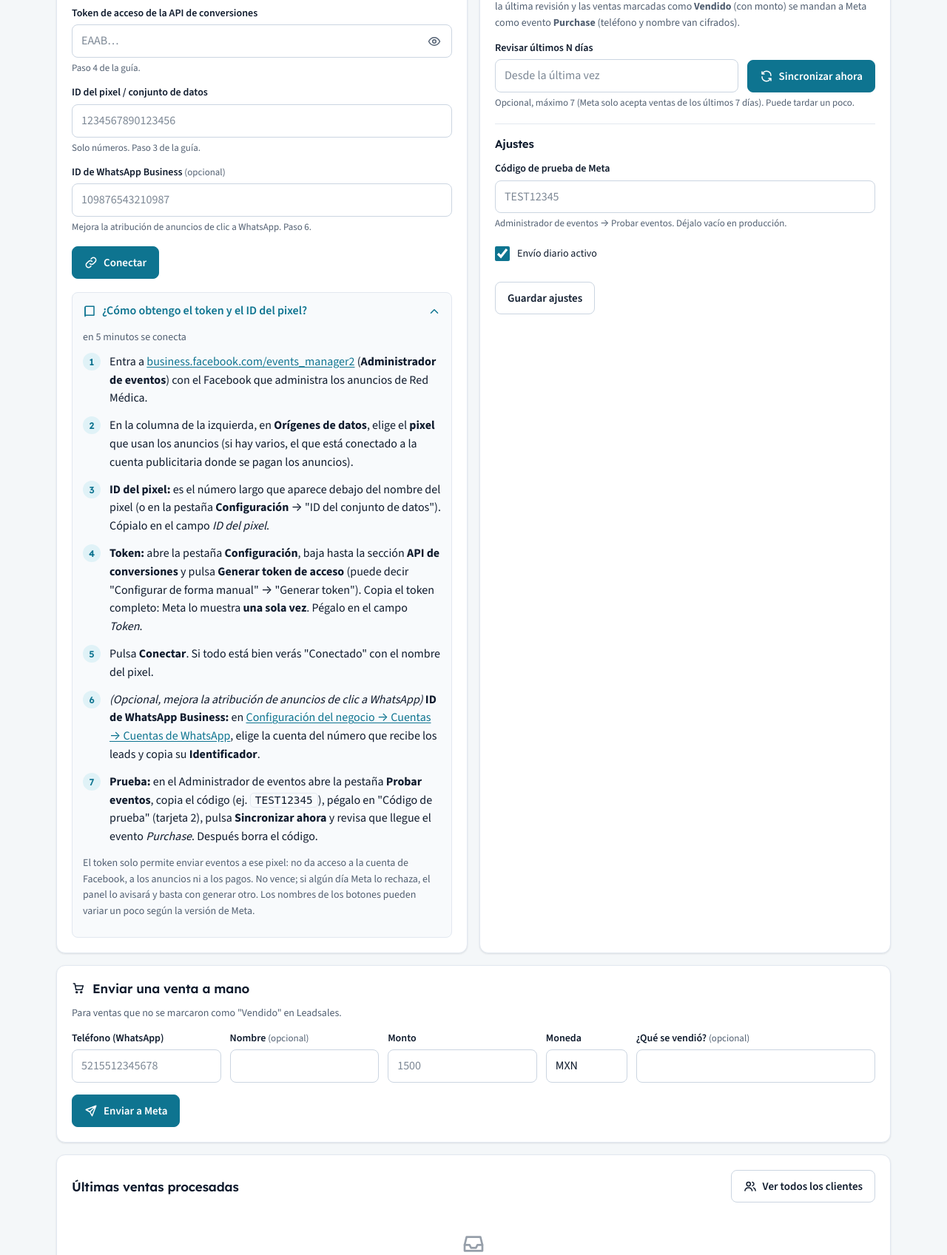
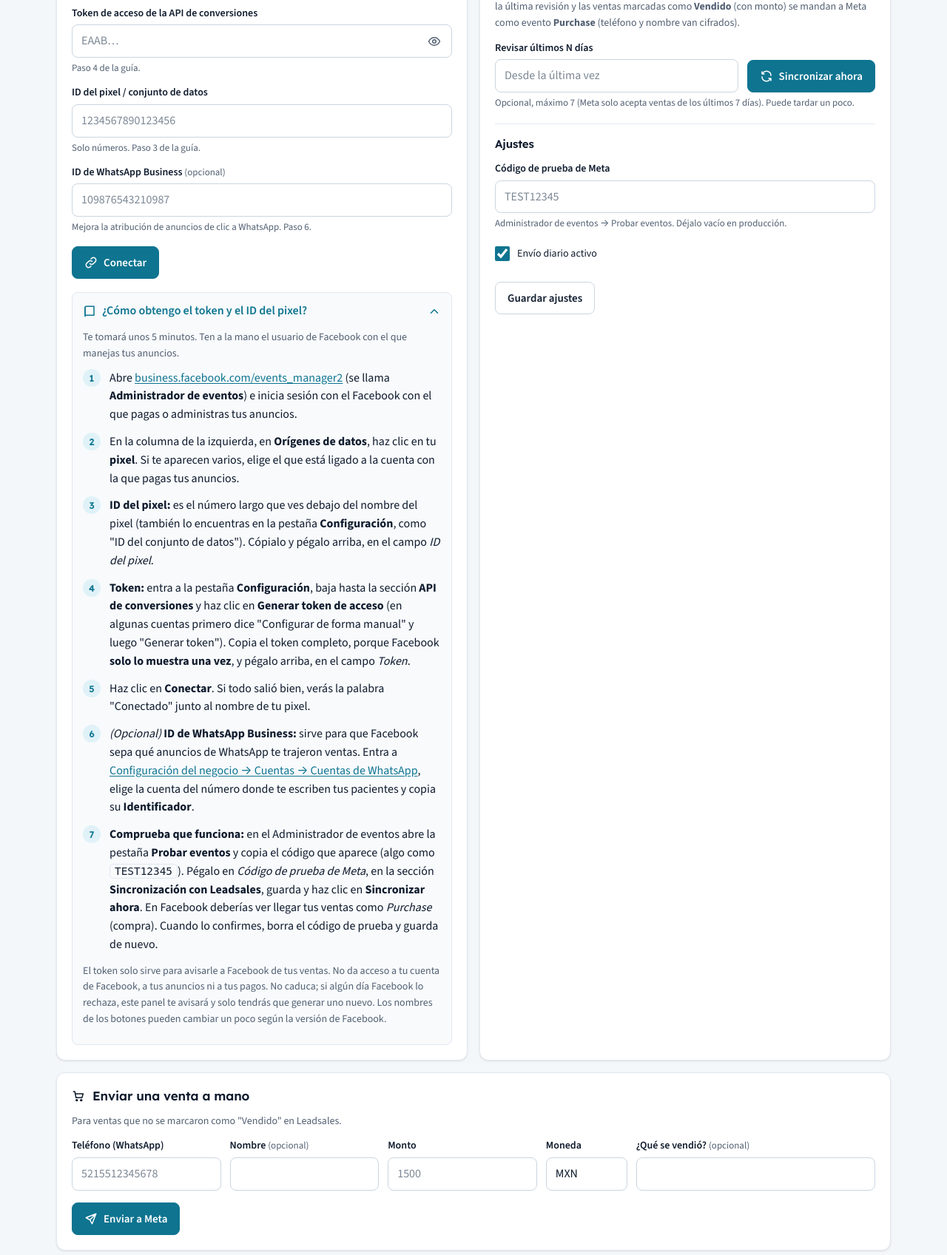
Before and after one commit to edudevats/integracion, a Flask app: page / in a window 1280 px wide. Shown: the part 470-2167 px from the top of the page at 74% size. Run offline with Flask 3, Linux system fonts and the light colour scheme; the visitor is signed in with stand-in values (Sample User, id 1); data that the repository does not hold is empty.

Commit message:
dialogos usuario final

```diff
--- a/templates/dashboard.html
+++ b/templates/dashboard.html
@@ -102,28 +102,29 @@
     <details class="guide" {% if st == "none" %}open{% endif %}>
       <summary><svg class="icon" aria-hidden="true"><use href="#i-book"/></svg>¿Cómo obtengo el token y el ID del pixel?<svg class="icon chev" aria-hidden="true"><use href="#i-chev"/></svg></summary>
       <div class="body">
-      <p class="muted">en 5 minutos se conecta</p>
+      <p class="muted">Te tomará unos 5 minutos. Ten a la mano el usuario de Facebook con el que manejas tus anuncios.</p>
       <ol>
-        <li>Entra a <a href="https://business.facebook.com/events_manager2" target="_blank" rel="noopener">business.facebook.com/events_manager2</a>
-          (<b>Administrador de eventos</b>) con el Facebook que administra los anuncios de Red Médica.</li>
-        <li>En la columna de la izquierda, en <b>Orígenes de datos</b>, elige el <b>pixel</b> que usan los anuncios
-          (si hay varios, el que está conectado a la cuenta publicitaria donde se pagan los anuncios).</li>
-        <li><b>ID del pixel:</b> es el número largo que aparece debajo del nombre del pixel (o en la pestaña
-          <b>Configuración</b> → "ID del conjunto de datos"). Cópialo en el campo <i>ID del pixel</i>.</li>
-        <li><b>Token:</b> abre la pestaña <b>Configuración</b>, baja hasta la sección <b>API de conversiones</b> y pulsa
-          <b>Generar token de acceso</b> (puede decir "Configurar de forma manual" → "Generar token").
-          Copia el token completo: Meta lo muestra <b>una sola vez</b>. Pégalo en el campo <i>Token</i>.</li>
-        <li>Pulsa <b>Conectar</b>. Si todo está bien verás "Conectado" con el nombre del pixel.</li>
-        <li><i>(Opcional, mejora la atribución de anuncios de clic a WhatsApp)</i> <b>ID de WhatsApp Business:</b>
-          en <a href="https://business.facebook.com/settings/whatsapp-business-accounts" target="_blank" rel="noopener">Configuración del negocio → Cuentas → Cuentas de WhatsApp</a>,
-          elige la cuenta del número que recibe los leads y copia su <b>Identificador</b>.</li>
-        <li><b>Prueba:</b> en el Administrador de eventos abre la pestaña <b>Probar eventos</b>, copia el código
-          (ej. <code>TEST12345</code>), pégalo en "Código de prueba" (tarjeta 2), pulsa <b>Sincronizar ahora</b> y
-          revisa que llegue el evento <i>Purchase</i>. Después borra el código.</li>
+        <li>Abre <a href="https://business.facebook.com/events_manager2" target="_blank" rel="noopener">business.facebook.com/events_manager2</a>
+          (se llama <b>Administrador de eventos</b>) e inicia sesión con el Facebook con el que pagas o administras tus anuncios.</li>
+        <li>En la columna de la izquierda, en <b>Orígenes de datos</b>, haz clic en tu <b>pixel</b>.
+          Si te aparecen varios, elige el que está ligado a la cuenta con la que pagas tus anuncios.</li>
+        <li><b>ID del pixel:</b> es el número largo que ves debajo del nombre del pixel (también lo encuentras en la pestaña
+          <b>Configuración</b>, como "ID del conjunto de datos"). Cópialo y pégalo arriba, en el campo <i>ID del pixel</i>.</li>
+        <li><b>Token:</b> entra a la pestaña <b>Configuración</b>, baja hasta la sección <b>API de conversiones</b> y haz clic en
+          <b>Generar token de acceso</b> (en algunas cuentas primero dice "Configurar de forma manual" y luego "Generar token").
+          Copia el token completo, porque Facebook <b>solo lo muestra una vez</b>, y pégalo arriba, en el campo <i>Token</i>.</li>
+        <li>Haz clic en <b>Conectar</b>. Si todo salió bien, verás la palabra "Conectado" junto al nombre de tu pixel.</li>
+        <li><i>(Opcional)</i> <b>ID de WhatsApp Business:</b> sirve para que Facebook sepa qué anuncios de WhatsApp te trajeron ventas.
+          Entra a <a href="https://business.facebook.com/settings/whatsapp-business-accounts" target="_blank" rel="noopener">Configuración del negocio → Cuentas → Cuentas de WhatsApp</a>,
+          elige la cuenta del número donde te escriben tus pacientes y copia su <b>Identificador</b>.</li>
+        <li><b>Comprueba que funciona:</b> en el Administrador de eventos abre la pestaña <b>Probar eventos</b> y copia el código que aparece
+          (algo como <code>TEST12345</code>). Pégalo en <i>Código de prueba de Meta</i>, en la sección
+          <b>Sincronización con Leadsales</b>, guarda y haz clic en <b>Sincronizar ahora</b>. En Facebook deberías ver llegar
+          tus ventas como <i>Purchase</i> (compra). Cuando lo confirmes, borra el código de prueba y guarda de nuevo.</li>
       </ol>
-      <p class="muted">El token solo permite enviar eventos a ese pixel: no da acceso a la cuenta de Facebook, a los anuncios
-        ni a los pagos. No vence; si algún día Meta lo rechaza, el panel lo avisará y basta con generar otro.
-        Los nombres de los botones pueden variar un poco según la versión de Meta.</p>
+      <p class="muted">El token solo sirve para avisarle a Facebook de tus ventas. No da acceso a tu cuenta de Facebook,
+        a tus anuncios ni a tus pagos. No caduca; si algún día Facebook lo rechaza, este panel te avisará y solo tendrás que generar uno nuevo.
+        Los nombres de los botones pueden cambiar un poco según la versión de Facebook.</p>
       </div>
     </details>
   </section>
```
